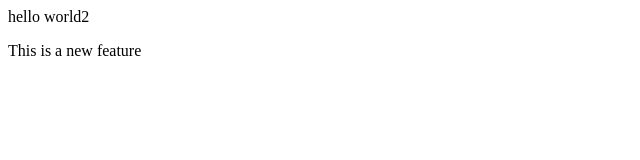
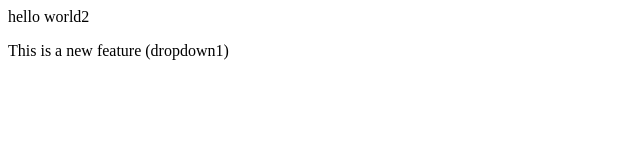
Before and after one commit to mohdadnan78/localrepo, a plain HTML site: page LocalRepo/index.html in a window 1280 px wide. Shown: the full height of the page, 0-640 px from the left. Drawn offline with Linux system fonts and the light colour scheme.

Commit message:
add dropdown

```diff
--- a/LocalRepo/index.html
+++ b/LocalRepo/index.html
@@ -1,2 +1,2 @@
 <p>hello world2</p>
-<p>This is a new feature</p>
+<p>This is a new feature (dropdown1)</p>
```
